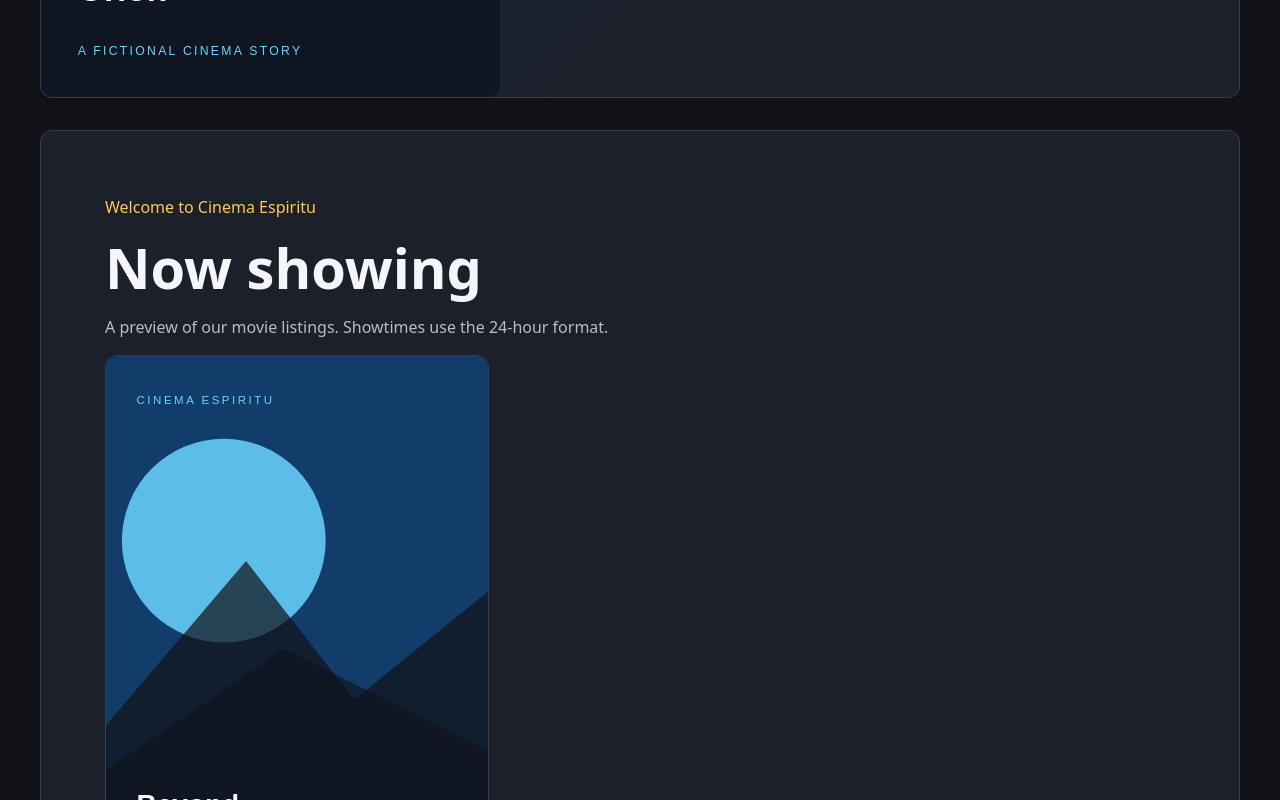
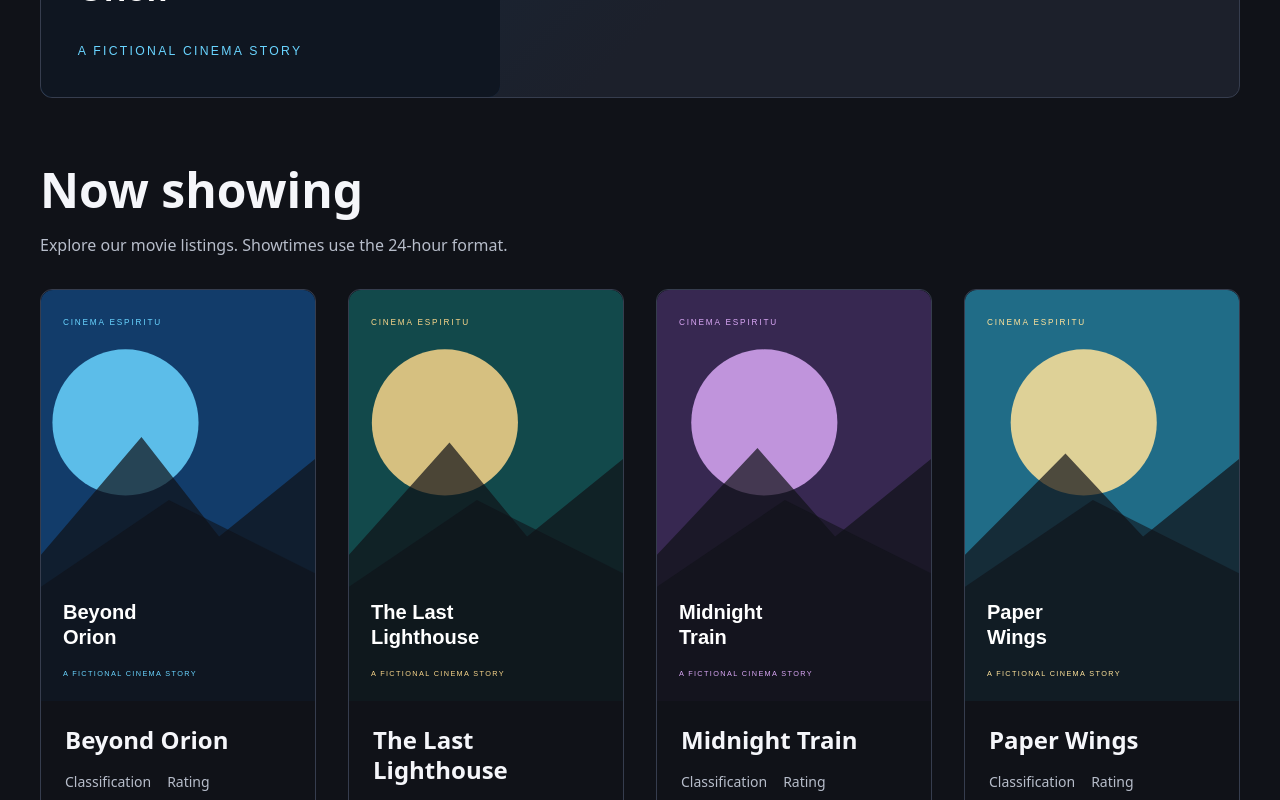
Before and after one commit to SebastianEspiritu/lab09-react-cine-espiritu, a React (Vite) app: page / in a window 1280 px wide. Shown: the part 740-1540 px from the top of the page. Built offline with nearby package versions, Linux system fonts and the light colour scheme.

Commit message:
feat: render movie catalog with MovieList and map

```diff
--- a/src/App.jsx
+++ b/src/App.jsx
@@ -1,7 +1,7 @@
 import Header from './components/Header.jsx'
 import Footer from './components/Footer.jsx'
 import Hero from './components/Hero.jsx'
-import MovieCard from './components/MovieCard.jsx'
+import MovieList from './components/MovieList.jsx'
 import movies from './data/movies.js'
 
 function App() {
@@ -12,12 +12,7 @@ function App() {
       <Header />
       <main className="container main-content" id="main-content" tabIndex={-1}>
         <Hero movie={featuredMovie} />
-        <section className="temporary-section" id="now-showing" tabIndex={-1} aria-labelledby="now-showing-title">
-          <p className="section-label">Welcome to Cinema Espiritu</p>
-          <h2 id="now-showing-title">Now showing</h2>
-          <p className="muted-text">A preview of our movie listings. Showtimes use the 24-hour format.</p>
-          <MovieCard movie={featuredMovie} />
-        </section>
+        <MovieList movies={movies} />
       </main>
       <Footer />
     </>
--- /dev/null
+++ b/src/components/MovieList.jsx
@@ -0,0 +1,17 @@
+import MovieCard from './MovieCard.jsx'
+
+function MovieList({ movies }) {
+  return (
+    <section className="movie-list" id="now-showing" tabIndex={-1} aria-labelledby="now-showing-title">
+      <h2 id="now-showing-title">Now showing</h2>
+      <p className="muted-text">Explore our movie listings. Showtimes use the 24-hour format.</p>
+      <div className="movie-grid">
+        {movies.map((movie) => (
+          <MovieCard key={movie.id} movie={movie} />
+        ))}
+      </div>
+    </section>
+  )
+}
+
+export default MovieList
--- a/src/styles/index.css
+++ b/src/styles/index.css
@@ -5,3 +5,4 @@
 @import './footer.css';
 @import './hero.css';
 @import './movie-card.css';
+@import './movie-list.css';
--- a/src/styles/layout.css
+++ b/src/styles/layout.css
@@ -6,18 +6,6 @@
 
 .main-content {
   flex: 1;
-}
-
-.temporary-section {
-  padding: clamp(1.5rem, 5vw, 4rem);
-  border: 1px solid var(--color-border);
-  border-radius: var(--radius-medium);
-  background: var(--color-surface);
-}
-
-.temporary-section h2 {
-  font-size: clamp(2rem, 6vw, 3.5rem);
-  line-height: 1.15;
 }
 
 .section-label,
--- /dev/null
+++ b/src/styles/movie-list.css
@@ -0,0 +1,19 @@
+.movie-list {
+  padding-block: var(--space-large);
+}
+
+.movie-list h2 {
+  font-size: clamp(2rem, 5vw, 3rem);
+  line-height: 1.15;
+}
+
+.movie-grid {
+  display: grid;
+  grid-template-columns: repeat(auto-fit, minmax(min(100%, 16rem), 1fr));
+  gap: var(--space-large);
+  margin-top: var(--space-large);
+}
+
+.movie-grid .movie-card {
+  max-width: none;
+}
```
Also changed, not shown: 1 other file (tests, documents, lock files or other folders).
